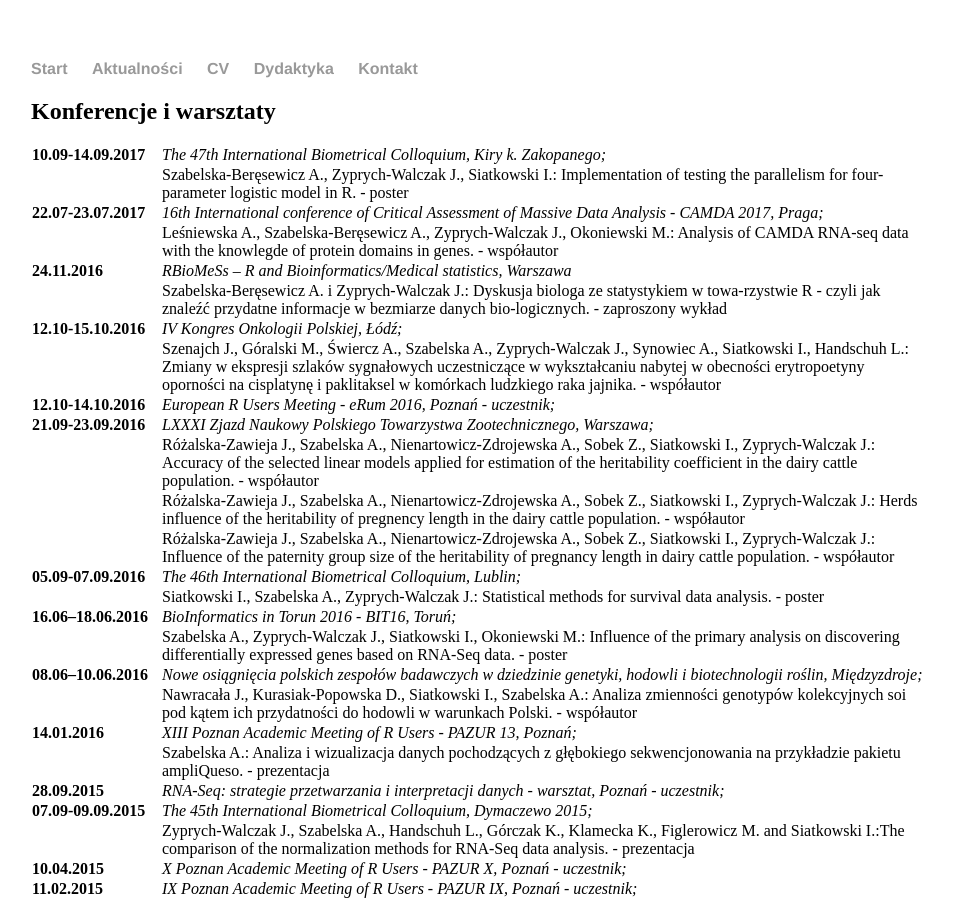
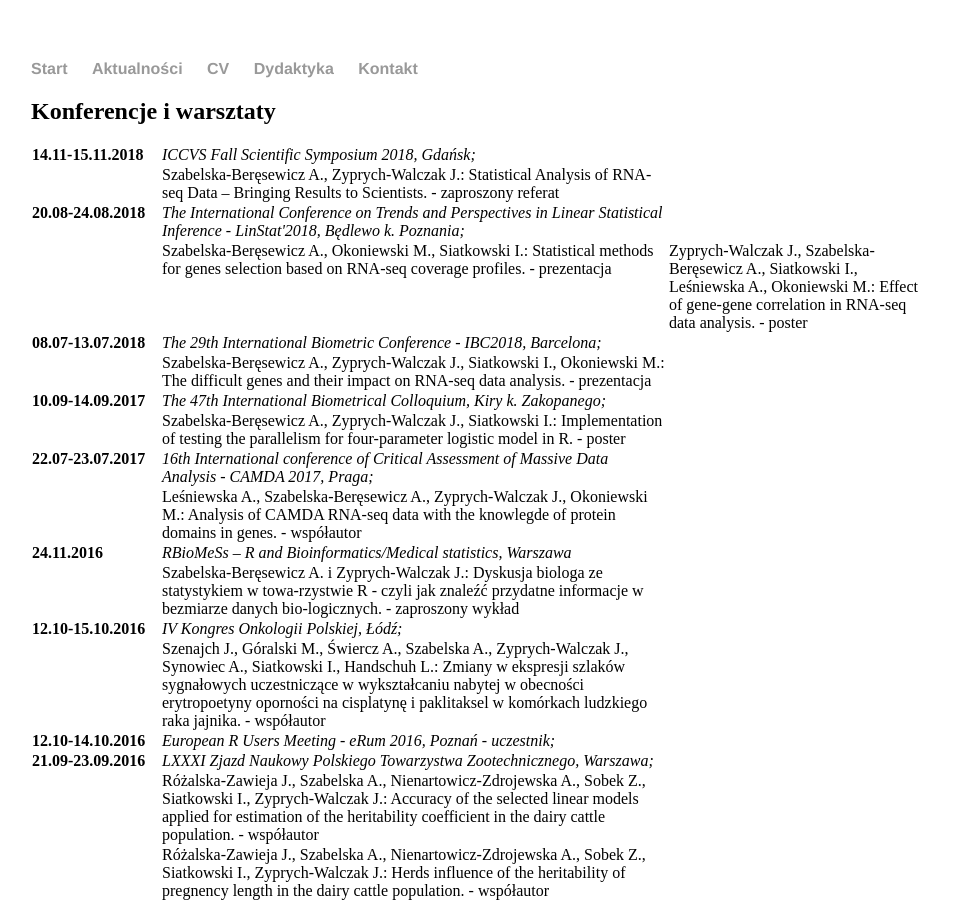
Before and after one commit to alicjaszabelska/alicjaszabelska.github.io, a Jekyll site: the page built from cv/konferencje.md, in a window 1280 px wide and 900 px high. Shown: the whole window, without its empty margins (161-1114 px from the left). Built offline with Jekyll 4.4.1, drawn with Linux system fonts in a browser that asks for light colours.

Commit message:
aktualizacja 2018

```diff
--- a/cv/konferencje.md
+++ b/cv/konferencje.md
@@ -13,6 +13,32 @@ title: "Konferencje i warsztaty"
 </style>
 <table class="tg">
 <col width="130">
+  <tr>
+    <td class="tg-9hbo">14.11-15.11.2018</td>
+    <td class="tg-yw4i">ICCVS Fall Scientific Symposium 2018, Gdańsk;</td>
+  </tr>
+  <tr>
+    <td class="tg-yw4l"></td>
+    <td class="tg-yw4l">Szabelska-Beręsewicz A., Zyprych-Walczak J.: Statistical Analysis of RNA-seq Data – Bringing Results to Scientists. - zaproszony referat</td>
+  </tr>
+  <tr>
+    <td class="tg-9hbo">20.08-24.08.2018</td>
+    <td class="tg-yw4i">The International Conference on Trends and Perspectives in Linear Statistical Inference - LinStat'2018, Będlewo k. Poznania;</td>
+  </tr>
+  <tr>
+    <td class="tg-yw4l"></td>
+    <td class="tg-yw4l">Szabelska-Beręsewicz A., Okoniewski M., Siatkowski I.: Statistical methods for genes selection based on RNA-seq coverage profiles. - prezentacja</td>
+    <td class="tg-yw4l"></td>
+    <td class="tg-yw4l">Zyprych-Walczak J., Szabelska-Beręsewicz A., Siatkowski I., Leśniewska A., Okoniewski M.: Effect of gene-gene correlation in RNA-seq data analysis. - poster</td>
+  </tr>
+  <tr>
+    <td class="tg-9hbo">08.07-13.07.2018</td>
+    <td class="tg-yw4i">The 29th International Biometric Conference - IBC2018, Barcelona;</td>
+  </tr>
+  <tr>
+    <td class="tg-yw4l"></td>
+    <td class="tg-yw4l">Szabelska-Beręsewicz A., Zyprych-Walczak J., Siatkowski I., Okoniewski M.: The difficult genes and their impact on RNA-seq data analysis. - prezentacja</td>
+  </tr>
   <tr>
     <td class="tg-9hbo">10.09-14.09.2017</td>
     <td class="tg-yw4i">The 47th International Biometrical Colloquium, Kiry k. Zakopanego;</td>
```
Also changed, not shown: cv/publikacje.md (+2 -1 lines).
